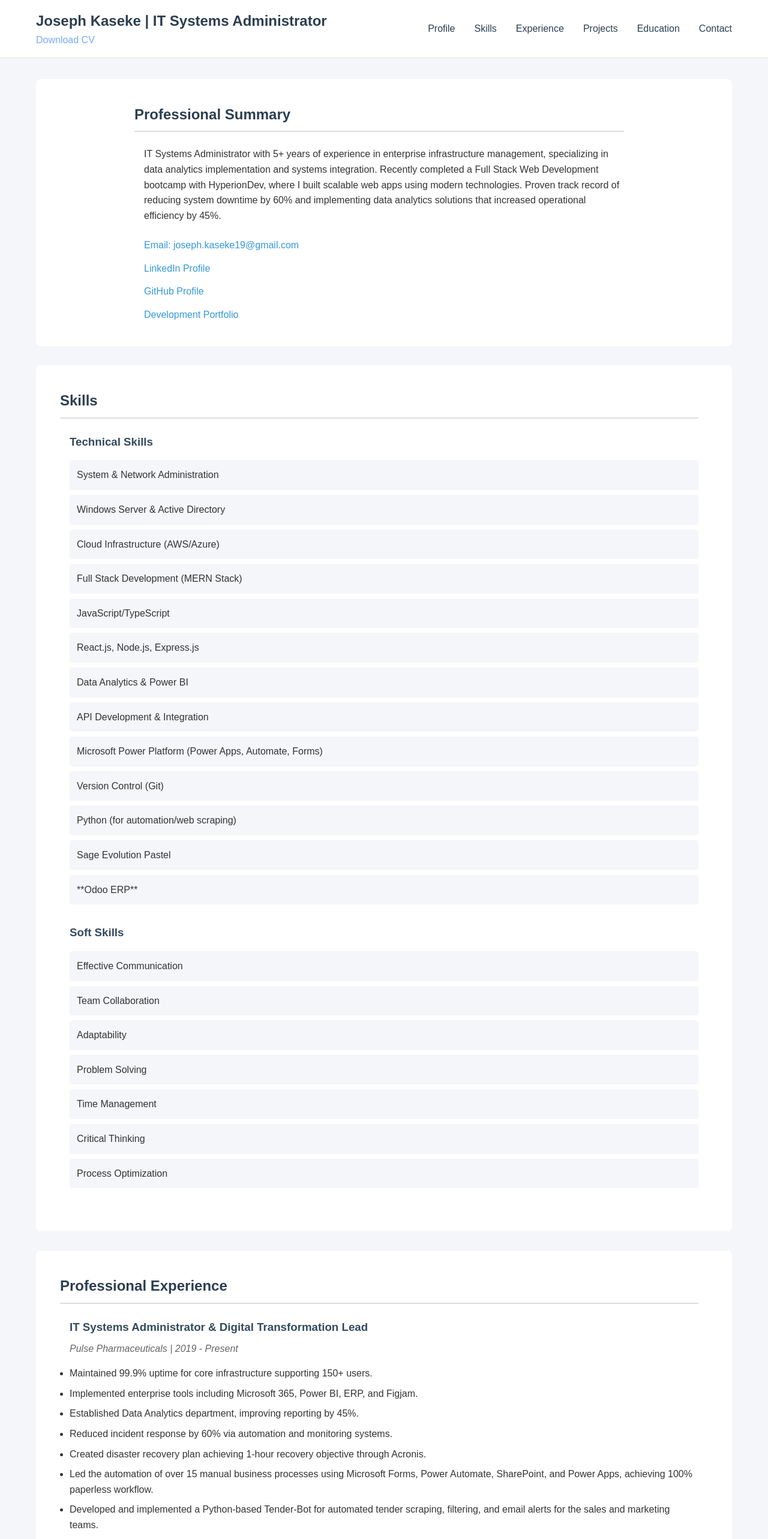
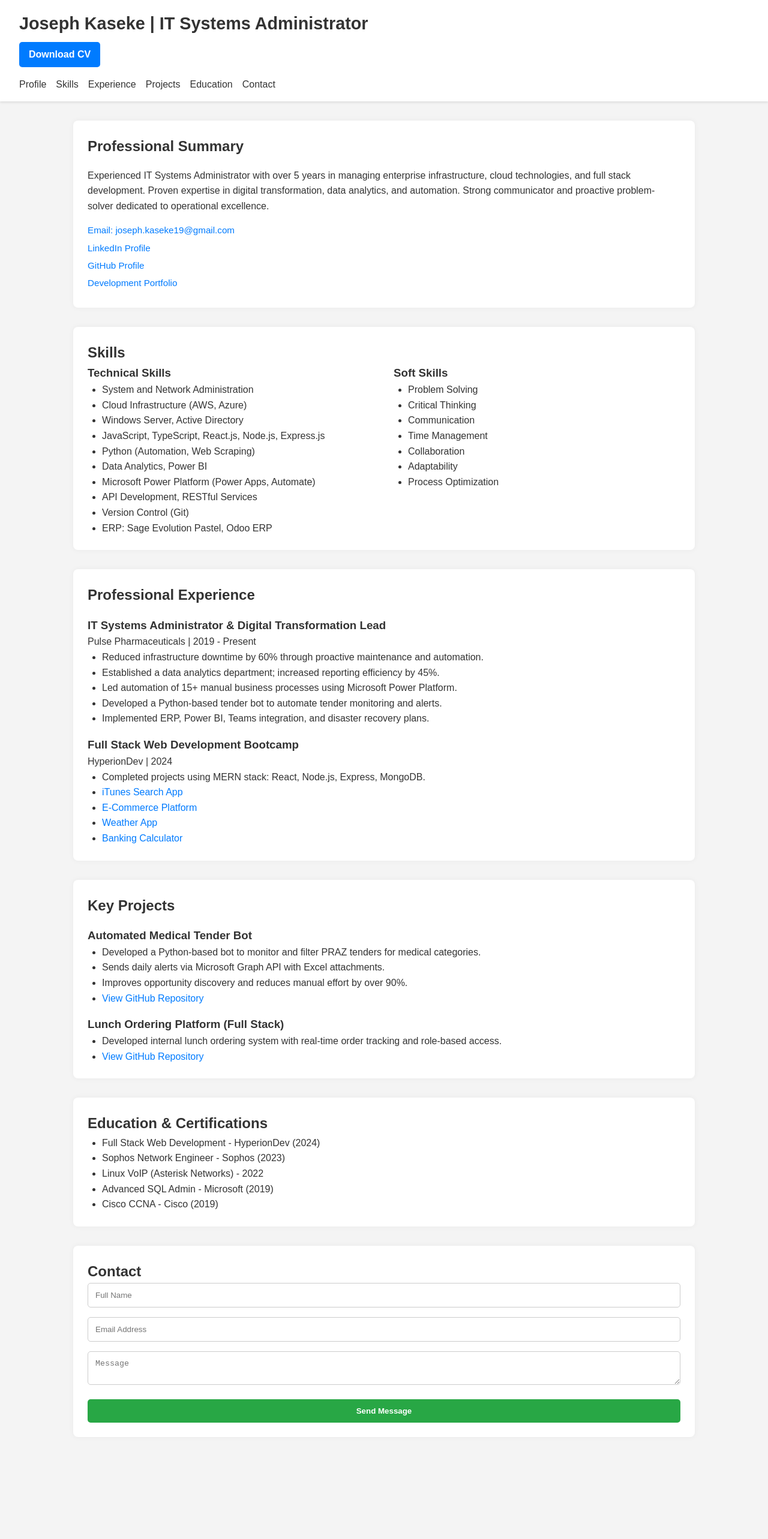
Before and after one commit to Jkaseke1/joseph-cv, a React (Create React App) app: page / in a window 1280 px wide. Shown: the top 2566 px of the page at 60% size. After the commit the page ends 2428 px from the top, so only its background shows below. Built offline with nearby package versions, Linux system fonts and the light colour scheme.

Commit message:
fix scrolling

```diff
--- a/src/App.css
+++ b/src/App.css
@@ -1,260 +1,181 @@
-/* Base Styles */
-:root {
-  --primary-color: #2c3e50;
-  --secondary-color: #34495e;
-  --accent-color: #3498db;
-  --text-color: #333;
-  --background-color: #f5f6fa;
-  --border-color: #ddd;
+/* Reset default styles */
+* {
+  margin: 0;
+  padding: 0;
+  box-sizing: border-box;
+}
+
+/* Smooth scroll to section anchors */
+html {
+  scroll-behavior: smooth;
+}
+
+/* Offset for sticky header when scrolling to sections */
+section {
+  scroll-margin-top: 100px;
 }
 
 body {
-  font-family: Arial, sans-serif; /* Use a standard font */
-  margin: 0;
-  padding: 0;
-  background-color: var(--background-color);
-  color: var(--text-color);
+  font-family: Arial, sans-serif;
+  background-color: #f4f4f4;
+  color: #333;
   line-height: 1.6;
 }
 
-.container {
-  max-width: 1200px;
-  margin: 80px auto 0;
-  padding: 20px;
+/* Link styles */
+a {
+  color: #007bff;
+  text-decoration: none;
 }
 
-/* Header Styles */
+a:hover {
+  text-decoration: underline;
+}
+
+/* Layout */
+.container {
+  max-width: 1100px;
+  margin: auto;
+  padding: 2rem;
+}
+
+.content-grid {
+  display: flex;
+  flex-direction: column;
+  gap: 2rem;
+}
+
+/* Header */
 .header {
-  background-color: white;
-  padding: 1rem 0;
-  position: fixed;
-  width: 100%;
+  background-color: #fff;
+  box-shadow: 0 2px 4px rgba(0,0,0,0.1);
+  padding: 1rem 2rem;
+  position: sticky;
   top: 0;
-  z-index: 1000;
-  border-bottom: 1px solid var(--border-color);
-  transition: box-shadow 0.3s ease;
+  z-index: 999;
 }
 
 .header.scrolled {
-  box-shadow: 0 2px 10px rgba(0, 0, 0, 0.1);
+  background-color: #e9f0ff;
+  transition: background-color 0.3s ease;
 }
 
 .header-content {
-  max-width: 1200px;
-  margin: 0 auto;
-  padding: 0 20px;
   display: flex;
-  justify-content: space-between;
-  align-items: center;
+  flex-direction: column;
+  gap: 0.5rem;
 }
 
 .header-title h1 {
-  font-size: 1.5rem;
-  margin: 0;
-  color: var(--primary-color);
+  font-size: 1.8rem;
 }
 
-/* Navigation */
+.download-btn {
+  padding: 0.5rem 1rem;
+  background-color: #007bff;
+  color: white;
+  font-weight: bold;
+  border-radius: 5px;
+  display: inline-block;
+  margin-top: 0.5rem;
+}
+
+.download-btn:hover {
+  background-color: #0056b3;
+}
+
 .nav ul {
   list-style: none;
   display: flex;
-  gap: 2rem;
-  margin: 0;
-  padding: 0;
+  flex-wrap: wrap;
+  gap: 1rem;
+  padding-top: 0.5rem;
 }
 
-.nav a {
-  text-decoration: none;
-  color: var(--primary-color);
+.nav li a {
+  color: #333;
   font-weight: 500;
-  transition: color 0.3s ease;
-  padding: 0.5rem 0;
-}
-
-.nav a:hover {
-  color: var(--accent-color);
 }
 
 /* Section Styles */
 section {
   background: white;
-  padding: 2.5rem 3.5rem; /* Increased left and right padding */
-  margin: 2rem 0;
+  padding: 1.5rem;
   border-radius: 8px;
-  /* box-shadow: 0 2px 15px rgba(0, 0, 0, 0.05); */ /* REMOVED FOR STRICT ATS COMPLIANCE */
+  box-shadow: 0 0 10px rgba(0,0,0,0.05);
 }
 
-section h2 {
-  color: var(--primary-color);
-  margin-bottom: 1.5rem;
-  border-bottom: 2px solid var(--border-color);
-  padding-bottom: 0.5rem;
-  margin-left: -1rem; /* Pull the heading back to align with content */
-}
-
-/* Profile Section */
-.profile-content {
-  max-width: 800px;
-  margin: 0 auto;
-}
-
-.contact-info {
-  margin-top: 1.5rem;
+/* Profile */
+.profile-container {
   display: flex;
   flex-direction: column;
-  gap: 0.8rem;
+  gap: 1rem;
 }
 
 .contact-info a {
-  color: var(--accent-color);
-  text-decoration: none;
-  transition: color 0.3s ease;
-  display: inline-block;
+  display: block;
+  margin-bottom: 0.3rem;
+  font-size: 0.95rem;
 }
 
-.contact-info a:hover {
-  color: var(--primary-color);
-  text-decoration: underline;
+/* Skills */
+.skills-grid {
+  display: flex;
+  flex-wrap: wrap;
+  gap: 2rem;
 }
 
-/* Experience Section */
-.experience-item {
-  margin-bottom: 2.5rem;
+.skill-category {
+  flex: 1;
+  min-width: 250px;
 }
 
-.experience-item h3 {
-  color: var(--secondary-color);
-  margin-bottom: 0.5rem;
+.skill-category ul {
+  list-style: disc;
+  padding-left: 1.5rem;
 }
 
-.experience-item p {
-  color: #666;
-  font-style: italic;
-  margin: 0.5rem 0;
-}
-
-.experience-item ul {
+/* Experience, Projects */
+.experience-item,
+.project-category {
   margin-top: 1rem;
 }
 
-.experience-item ul ul {
-  margin: 0.5rem 0 1rem 2rem;
-}
-
-.experience-item li {
-  margin-bottom: 0.5rem;
-}
-
-/* Skills Section */
-.skills-grid {
-  /* IMPORTANT: REMOVED GRID PROPERTIES FOR ATS COMPLIANCE */
-  display: block; /* Ensures skill categories stack vertically */
-  /* grid-template-columns: repeat(auto-fit, minmax(300px, 1fr)); */
-  /* gap: 2rem; */
-}
-
-.skill-category {
-    margin-bottom: 2rem; /* Adds space between "Technical Skills" and "Soft Skills" */
-}
-
-.skill-category h3 {
-  color: var(--secondary-color);
-  margin-bottom: 1rem;
-}
-
-.skill-category ul {
-  list-style: none;
-  padding: 0;
-}
-
-.skill-category li {
-  margin: 0.5rem 0;
-  padding: 0.75rem;
-  background: var(--background-color);
-  border-radius: 4px;
-  transition: transform 0.2s ease;
-}
-
-.skill-category li:hover {
-  transform: translateX(5px);
-}
-
-/* Projects Section */
-.project-category {
-  margin-bottom: 2.5rem;
-}
-
-.project-category h3 {
-  color: var(--secondary-color);
-  margin-bottom: 1rem;
-}
-
+.experience-item ul,
 .project-category ul {
+  list-style: disc;
   padding-left: 1.5rem;
 }
 
-.project-category li {
-  margin: 1rem 0;
-}
-
-.project-category a {
-  display: inline-block;
-  color: var(--accent-color);
-  text-decoration: none;
-  margin-top: 0.5rem;
-  transition: color 0.3s ease;
-}
-
-.project-category a:hover {
-  color: var(--primary-color);
-  text-decoration: underline;
+/* Education */
+.education-section ul {
+  list-style: disc;
+  padding-left: 1.5rem;
 }
 
 /* Contact Form */
 .contact-form {
-  max-width: 600px;
-  margin: 0 auto;
-}
-
-.form-group {
-  margin-bottom: 1.5rem;
+  display: flex;
+  flex-direction: column;
+  gap: 1rem;
 }
 
 .form-group input,
 .form-group textarea {
   width: 100%;
-  padding: 0.8rem;
-  border: 1px solid var(--border-color);
-  border-radius: 4px;
-  font-size: 1rem;
-  transition: border-color 0.3s ease;
-}
-
-.form-group input:focus,
-.form-group textarea:focus {
-  outline: none;
-  border-color: var(--accent-color);
-}
-
-.form-group textarea {
-  min-height: 150px;
-  resize: vertical;
+  padding: 0.75rem;
+  border-radius: 5px;
+  border: 1px solid #ccc;
 }
 
 .submit-btn {
-  width: 100%;
-  padding: 1rem;
-  background-color: var(--accent-color);
+  padding: 0.75rem;
+  background-color: #28a745;
   color: white;
   border: none;
-  border-radius: 4px;
+  font-weight: bold;
+  border-radius: 5px;
   cursor: pointer;
-  font-size: 1rem;
-  transition: background-color 0.3s ease;
-}
-
-.submit-btn:hover {
-  background-color: var(--primary-color);
 }
 
 .submit-btn:disabled {
@@ -262,53 +183,19 @@ section h2 {
   cursor: not-allowed;
 }
 
-/* Responsive Design */
+.submit-btn:hover:not(:disabled) {
+  background-color: #218838;
+}
+
+/* Responsive */
 @media (max-width: 768px) {
-  .header-content {
+  .header-content,
+  .skills-grid {
     flex-direction: column;
-    gap: 1rem;
-    text-align: center;
   }
 
   .nav ul {
-    flex-wrap: wrap;
-    justify-content: center;
-    gap: 1rem;
-  }
-
-  .skills-grid {
-    grid-template-columns: 1fr;
-  }
-
-  section {
-    padding: 1.5rem;
+    flex-direction: column;
+    gap: 0.5rem;
   }
 }
-
-/* Print Styles */
-@media print {
-  .header {
-    position: static;
-  }
-
-  .nav,
-  .contact-form {
-    display: none;
-  }
-
-  section {
-    break-inside: avoid;
-    box-shadow: none;
-    margin: 1rem 0;
-    padding: 1rem 0;
-  }
-
-  .container {
-    margin-top: 0;
-  }
-
-  a {
-    text-decoration: none;
-    color: var(--text-color);
-  }
-}
--- a/src/App.js
+++ b/src/App.js
@@ -10,7 +10,6 @@ function App() {
     const handleScroll = () => {
       setIsScrolled(window.scrollY > 50);
     };
-
     window.addEventListener('scroll', handleScroll);
     return () => window.removeEventListener('scroll', handleScroll);
   }, []);
@@ -20,12 +19,12 @@ function App() {
       <Header isScrolled={isScrolled} />
       <main className="container">
         <div className="content-grid">
-          <Profile />
-          <Skills />
-          <Experience /> {/* Experience now includes the Odoo ERP project */}
-          <Projects />
-          <Education />
-          <Contact />
+          <section id="profile"><Profile /></section>
+          <section id="skills"><Skills /></section>
+          <section id="experience"><Experience /></section>
+          <section id="projects"><Projects /></section>
+          <section id="education"><Education /></section>
+          <section id="contact"><Contact /></section>
         </div>
       </main>
       <ToastContainer />
@@ -39,7 +38,6 @@ function Header({ isScrolled }) {
       <div className="header-content">
         <div className="header-title">
           <h1>Joseph Kaseke | IT Systems Administrator</h1>
-          {/* Download button for CV */}
           <a
             className="download-btn"
             href="/Joseph_Kaseke_CV.pdf"
@@ -65,14 +63,13 @@ function Header({ isScrolled }) {
   );
 }
 
-
 function Profile() {
   return (
-    <section id="profile" className="profile">
     <div className="profile-container">
-        <div className="profile-content">
       <h2>Professional Summary</h2>
-          <p>IT Systems Administrator with 5+ years of experience in enterprise infrastructure management, specializing in data analytics implementation and systems integration. Recently completed a Full Stack Web Development bootcamp with HyperionDev, where I built scalable web apps using modern technologies. Proven track record of reducing system downtime by 60% and implementing data analytics solutions that increased operational efficiency by 45%.</p>
+      <p>
+        Experienced IT Systems Administrator with over 5 years in managing enterprise infrastructure, cloud technologies, and full stack development. Proven expertise in digital transformation, data analytics, and automation. Strong communicator and proactive problem-solver dedicated to operational excellence.
+      </p>
       <div className="contact-info">
         <a href="mailto:joseph.kaseke19@gmail.com">Email: joseph.kaseke19@gmail.com</a>
         <a href="https://www.linkedin.com/in/joseph-kaseke-45ba48338/" target="_blank" rel="noopener noreferrer">LinkedIn Profile</a>
@@ -80,151 +77,112 @@ function Profile() {
         <a href="https://www.hyperiondev.com/portfolio/JK23120012827/" target="_blank" rel="noopener noreferrer">Development Portfolio</a>
       </div>
     </div>
-      </div>
-    </section>
   );
 }
 
 function Skills() {
   return (
-    <section id="skills" className="skills">
+    <div className="skills">
       <h2>Skills</h2>
       <div className="skills-grid">
         <div className="skill-category">
           <h3>Technical Skills</h3>
           <ul>
-            <li>System & Network Administration</li>
-            <li>Windows Server & Active Directory</li>
-            <li>Cloud Infrastructure (AWS/Azure)</li>
-            <li>Full Stack Development (MERN Stack)</li>
-            <li>JavaScript/TypeScript</li>
-            <li>React.js, Node.js, Express.js</li>
-            <li>Data Analytics & Power BI</li>
-            <li>API Development & Integration</li>
-            <li>Microsoft Power Platform (Power Apps, Automate, Forms)</li>
+            <li>System and Network Administration</li>
+            <li>Cloud Infrastructure (AWS, Azure)</li>
+            <li>Windows Server, Active Directory</li>
+            <li>JavaScript, TypeScript, React.js, Node.js, Express.js</li>
+            <li>Python (Automation, Web Scraping)</li>
+            <li>Data Analytics, Power BI</li>
+            <li>Microsoft Power Platform (Power Apps, Automate)</li>
+            <li>API Development, RESTful Services</li>
             <li>Version Control (Git)</li>
-            <li>Python (for automation/web scraping)</li>
-            <li>Sage Evolution Pastel</li>
-            <li>**Odoo ERP**</li> {/* Added Odoo to skills */}
+            <li>ERP: Sage Evolution Pastel, Odoo ERP</li>
           </ul>
         </div>
         <div className="skill-category">
           <h3>Soft Skills</h3>
           <ul>
-            <li>Effective Communication</li>
-            <li>Team Collaboration</li>
+            <li>Problem Solving</li>
+            <li>Critical Thinking</li>
+            <li>Communication</li>
+            <li>Time Management</li>
+            <li>Collaboration</li>
             <li>Adaptability</li>
-            <li>Problem Solving</li>
-            <li>Time Management</li>
-            <li>Critical Thinking</li>
             <li>Process Optimization</li>
           </ul>
         </div>
       </div>
-    </section>
+    </div>
   );
 }
 
 function Experience() {
   return (
-    <section id="experience" className="experience">
+    <div className="experience">
       <h2>Professional Experience</h2>
-
       <div className="experience-item">
         <h3>IT Systems Administrator & Digital Transformation Lead</h3>
         <p>Pulse Pharmaceuticals | 2019 - Present</p>
         <ul>
-          <li>Maintained 99.9% uptime for core infrastructure supporting 150+ users.</li>
-          <li>Implemented enterprise tools including Microsoft 365, Power BI, ERP, and Figjam.</li>
-          <li>Established Data Analytics department, improving reporting by 45%.</li>
-          <li>Reduced incident response by 60% via automation and monitoring systems.</li>
-          <li>Created disaster recovery plan achieving 1-hour recovery objective through Acronis.</li>
-          <li>Led the automation of over 15 manual business processes using Microsoft Forms, Power Automate, SharePoint, and Power Apps, achieving 100% paperless workflow.</li>
-          <li>Developed and implemented a Python-based Tender-Bot for automated tender scraping, filtering, and email alerts for the sales and marketing teams.</li>
-          <li>Improved processing speed by 70% and reduced form errors by over 90% through validation and automated approvals.</li>
-          <li>Integrated workflows with department SharePoint libraries and Microsoft Teams channels for seamless document management.</li>
-          <li>**Currently involved in the strategic implementation of Odoo ERP, transitioning from Sage Evolution Pastel. This initiative, jointly decided by IT and the company board, aims to centralize analytics, sales mobile functionalities, CRM, and other critical modules under one comprehensive system, optimizing operations and reducing disparate system costs.**</li> {/* New Odoo ERP point */}
+          <li>Reduced infrastructure downtime by 60% through proactive maintenance and automation.</li>
+          <li>Established a data analytics department; increased reporting efficiency by 45%.</li>
+          <li>Led automation of 15+ manual business processes using Microsoft Power Platform.</li>
+          <li>Developed a Python-based tender bot to automate tender monitoring and alerts.</li>
+          <li>Implemented ERP, Power BI, Teams integration, and disaster recovery plans.</li>
         </ul>
       </div>
-
       <div className="experience-item">
-        <h3>Full Stack Development Bootcamp</h3>
+        <h3>Full Stack Web Development Bootcamp</h3>
         <p>HyperionDev | 2024</p>
-        <p>Completed an intensive training program focusing on modern web technologies including MERN stack development, enhancing my technical capabilities and project management skills.</p>
-        <h4>Projects:</h4>
         <ul>
-          <li><a href="https://search-app-beta-final.onrender.com" target="_blank" rel="noopener noreferrer">iTunes Search Application</a></li>
-          <li><a href="https://kaseke-web-store-final.onrender.com" target="_blank" rel="noopener noreferrer">E-Commerce Platform</a></li>
-          <li><a href="https://weather-app-4lxp.onrender.com" target="_blank" rel="noopener noreferrer">Weather Application</a></li>
-          <li><a href="https://nationality-predictor.onrender.com" target="_blank" rel="noopener noreferrer">Nationality Predictor</a></li>
-          <li><a href="https://my-bank-app-x71x.onrender.com" target="_blank" rel="noopener noreferrer">Banking Calculator</a></li>
+          <li>Completed projects using MERN stack: React, Node.js, Express, MongoDB.</li>
+          <li><a href="https://search-app-beta-final.onrender.com" target="_blank">iTunes Search App</a></li>
+          <li><a href="https://kaseke-web-store-final.onrender.com" target="_blank">E-Commerce Platform</a></li>
+          <li><a href="https://weather-app-4lxp.onrender.com" target="_blank">Weather App</a></li>
+          <li><a href="https://my-bank-app-x71x.onrender.com" target="_blank">Banking Calculator</a></li>
         </ul>
       </div>
-    </section>
+    </div>
   );
 }
 
 function Projects() {
   return (
-    <section id="projects" className="projects">
-      <h2>Key Projects & Achievements</h2>
-
+    <div className="projects">
+      <h2>Key Projects</h2>
       <div className="project-category">
-        <h3>Data-Driven Decision Making with Power BI</h3>
+        <h3>Automated Medical Tender Bot</h3>
         <ul>
-          <li>Achieved **data-driven decision-making visibility** by designing and building interactive dashboards that report all business transactions from our ERP system, **Sage Evolution Pastel**.</li>
-          <li>Empowered users from **CEO to sales representatives and managers** to gain immediate insights into sales behavior and operational performance.</li>
-          <li>Provided comprehensive reporting on key metrics including: **sales by territory, sales by representative, credit book handling, monthly sales targeting, and identification of slow-moving inventory**.</li>
-          <li>Transformed raw data into actionable intelligence, significantly enhancing strategic planning and operational efficiency across all selling aspects.</li>
+          <li>Developed a Python-based bot to monitor and filter PRAZ tenders for medical categories.</li>
+          <li>Sends daily alerts via Microsoft Graph API with Excel attachments.</li>
+          <li>Improves opportunity discovery and reduces manual effort by over 90%.</li>
+          <li><a href="https://github.com/Jkaseke1/medical-tender-bot" target="_blank">View GitHub Repository</a></li>
         </ul>
       </div>
-
       <div className="project-category">
-        <h3>Automated Tender-Bot (Python)</h3>
+        <h3>Lunch Ordering Platform (Full Stack)</h3>
         <ul>
-          <li>Developed a **Python-based web scraper** to automatically monitor the Procurement Regulatory Authority Zimbabwe (PRAZ) website for new tenders.</li>
-          <li>Implemented **intelligent filtering** to identify medical-related tenders relevant to the company's sales and marketing teams.</li>
-          <li>Designed and deployed an automated system that **sends daily email alerts** to sales representatives and marketing personnel, providing details of new tenders and those with approaching closing dates.</li>
-          <li>Streamlined the tender discovery process, enabling proactive engagement with relevant opportunities and **reducing manual search efforts**.</li>
+          <li>Developed internal lunch ordering system with real-time order tracking and role-based access.</li>
+          <li><a href="https://github.com/Jkaseke1/PMC-Lunch-Site.git" target="_blank">View GitHub Repository</a></li>
         </ul>
       </div>
-
-      <div className="project-category">
-        <h3>Microsoft Power Platform Automation & Digital Transformation</h3>
-        <ul>
-          <li>Led the company-wide initiative to **digitize and automate over 15 critical business processes**, transitioning from paper-based systems to digital workflows using **Microsoft SharePoint, Power Automate, and Power Apps**.</li>
-          <li>Developed and implemented **automated approval workflows** for various forms, including: requisition, leave, trip expenditure, medical claim, finance journal approvals, wholesale deals, and salary advance requests.</li>
-          <li>Achieved a **100% paperless workflow** for these processes, significantly reducing administrative overhead and physical documentation.</li>
-          <li>Integrated Power BI for visualizing form submission metrics, enhancing transparency and data-driven decision-making.</li>
-          <li>**Improved processing speed by 70%** and **reduced form errors by over 90%** through built-in validation and automated routing.</li>
-        </ul>
     </div>
-
-      <div className="project-category">
-        <h3>Company Lunch Ordering Platform (Full Stack)</h3>
-        <ul>
-          <li>Developed a custom full stack lunch ordering application to streamline internal lunch requests.</li>
-          <li>Integrated role-based access for staff and admin users with real-time order tracking.</li>
-          <li>Improved lunch service efficiency and eliminated manual order processes.</li>
-          <li><a href="https://github.com/Jkaseke1/PMC-Lunch-Site.git" target="_blank" rel="noopener noreferrer">GitHub Repository</a></li>
-        </ul>
-      </div>
-    </section>
   );
 }
 
 function Education() {
   return (
-    <section id="education" className="education-section">
+    <div className="education-section">
       <h2>Education & Certifications</h2>
       <ul>
-        <li>Full Stack Web Development Certification - HyperionDev (2024)</li>
-        <li>Sophos Network Engineer Certification (2023)</li>
-        <li>Linux VoIP - Asterisks Networks (2022)</li>
-        <li>Advanced SQL Database Administration - Microsoft (2019)</li>
-        <li>Cisco CCNA Certification (2019)</li>
+        <li>Full Stack Web Development - HyperionDev (2024)</li>
+        <li>Sophos Network Engineer - Sophos (2023)</li>
+        <li>Linux VoIP (Asterisk Networks) - 2022</li>
+        <li>Advanced SQL Admin - Microsoft (2019)</li>
+        <li>Cisco CCNA - Cisco (2019)</li>
       </ul>
-    </section>
+    </div>
   );
 }
 
@@ -241,7 +199,6 @@ function Contact() {
     e.preventDefault();
     setIsSubmitting(true);
 
-    // Simulate API call
     setTimeout(() => {
       toast.success('Thank you for your message. I will respond promptly.');
       setFormData({ name: '', email: '', message: '' });
@@ -250,8 +207,8 @@ function Contact() {
   };
 
   return (
-    <section id="contact" className="contact">
-      <h2>Contact Information</h2>
+    <div className="contact">
+      <h2>Contact</h2>
       <form className="contact-form" onSubmit={handleSubmit}>
         <div className="form-group">
           <input type="text" name="name" placeholder="Full Name" value={formData.name} onChange={handleChange} required disabled={isSubmitting} />
@@ -266,7 +223,7 @@ function Contact() {
           {isSubmitting ? 'Sending...' : 'Send Message'}
         </button>
       </form>
-    </section>
+    </div>
   );
 }
 
```
Lines whose indentation alone changed are shown as unchanged.
